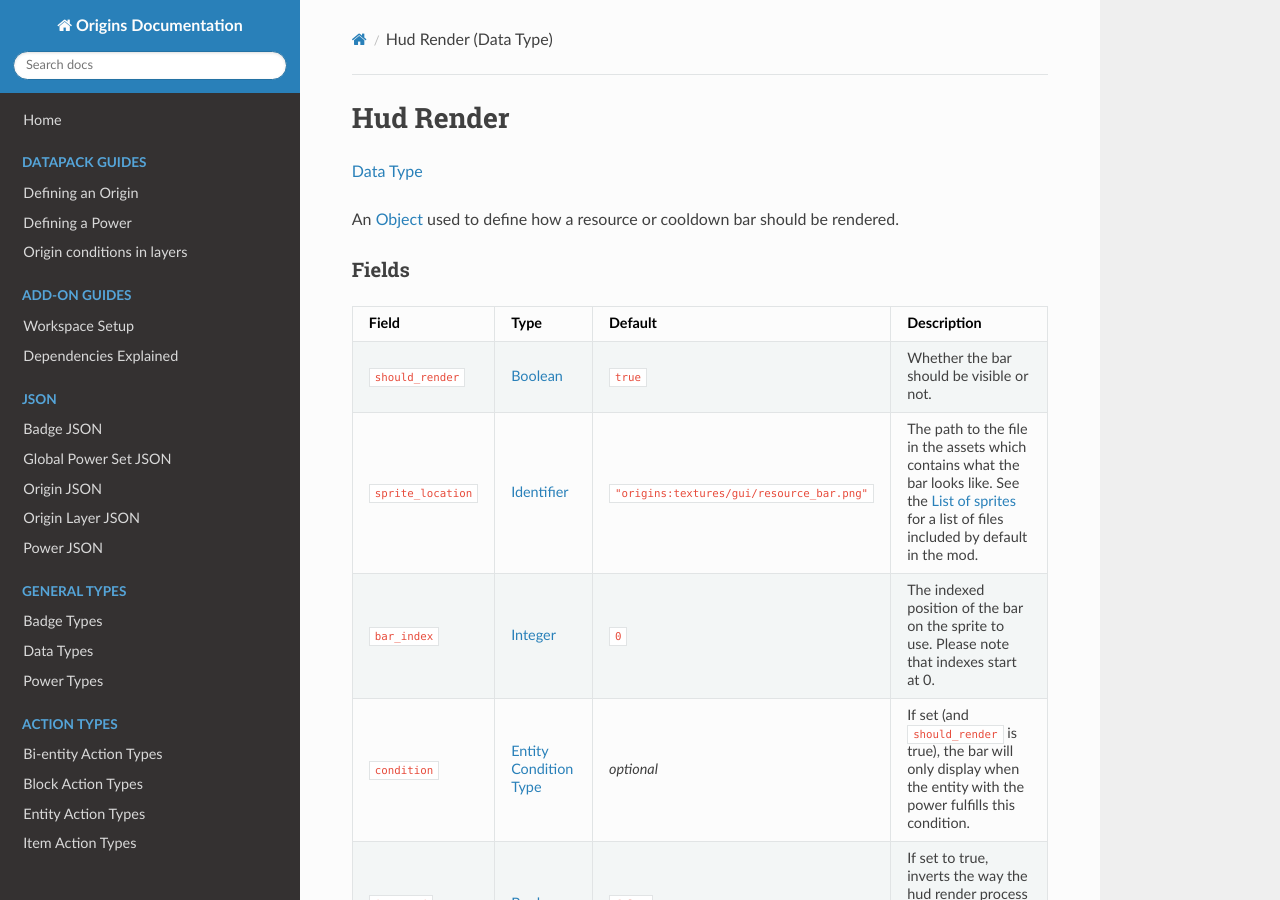
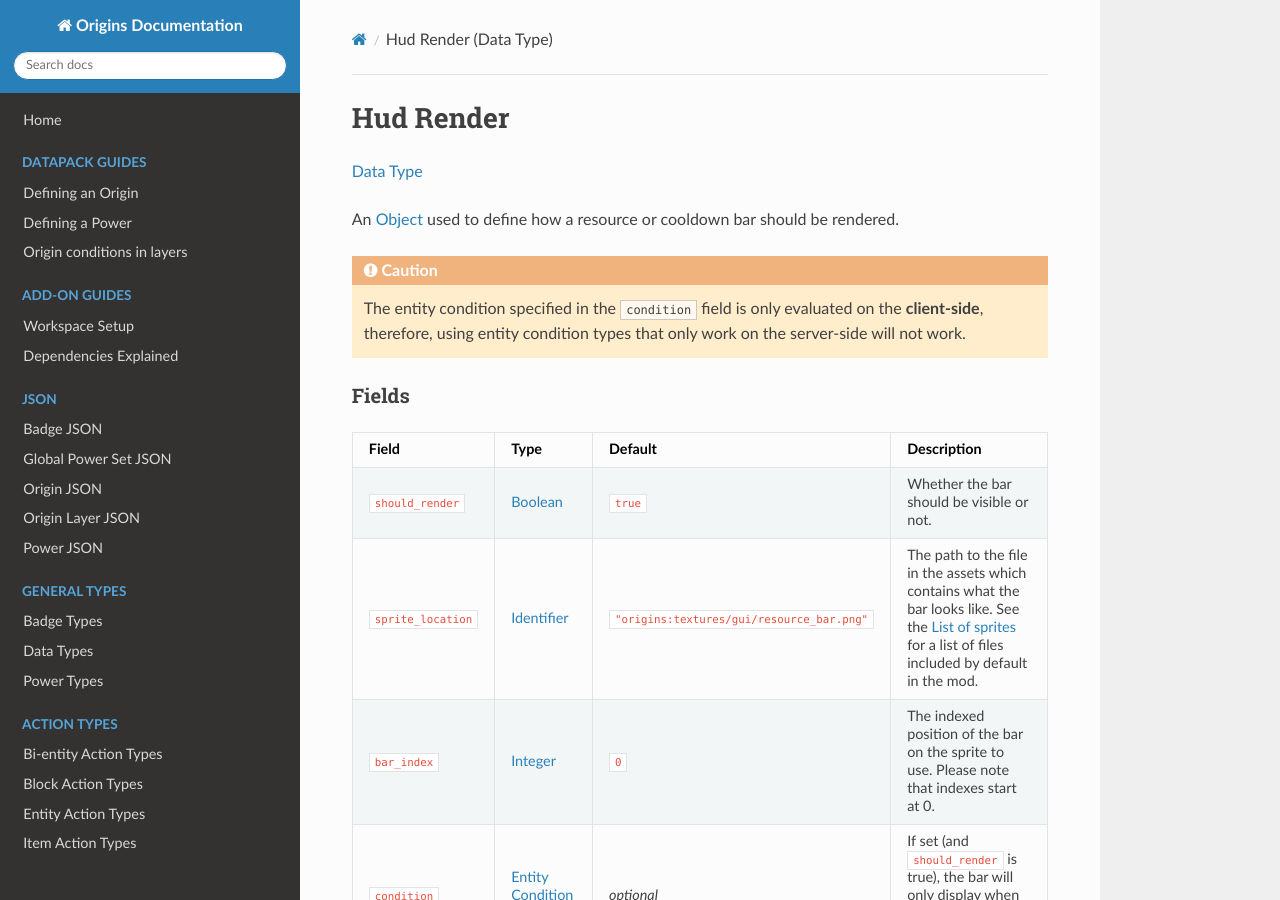
Before and after one commit to apace100/origins-docs, an MkDocs documentation site: the page built from docs/types/data_types/hud_render.md, in a window 1280 px wide and 900 px high. Built offline with MkDocs 1.6.1, drawn with Linux system fonts in a browser that asks for light colours; nearby versions of some CDN libraries.

Commit message:
Added a note about the condition in HUD renders

```diff
--- a/docs/types/data_types/hud_render.md
+++ b/docs/types/data_types/hud_render.md
@@ -8,6 +8,10 @@ date: 2021-04-04
 [Data Type](../data_types.md)
 
 An [Object](object.md) used to define how a resource or cooldown bar should be rendered.
+
+!!!	caution
+
+	The entity condition specified in the `condition` field is only evaluated on the **client-side**, therefore, using entity condition types that only work on the server-side will not work.
 
 
 ### Fields
```
